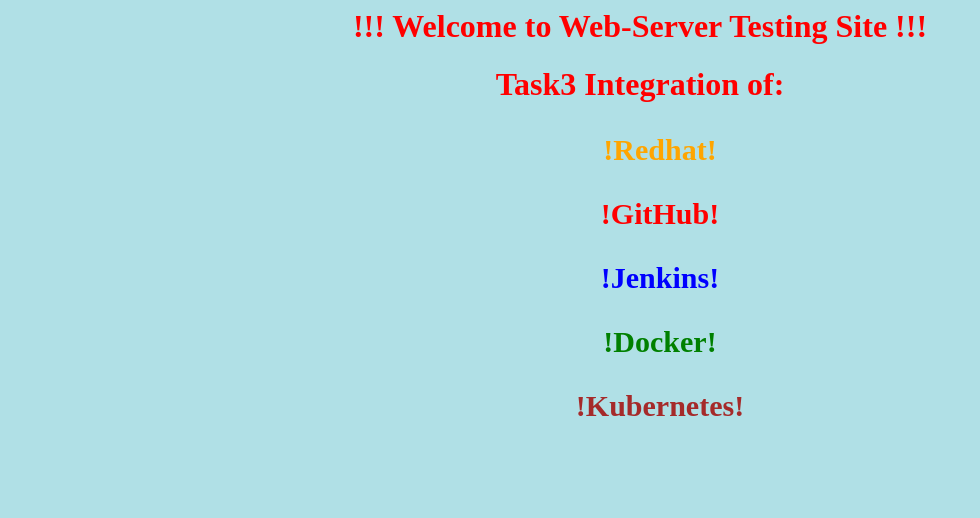
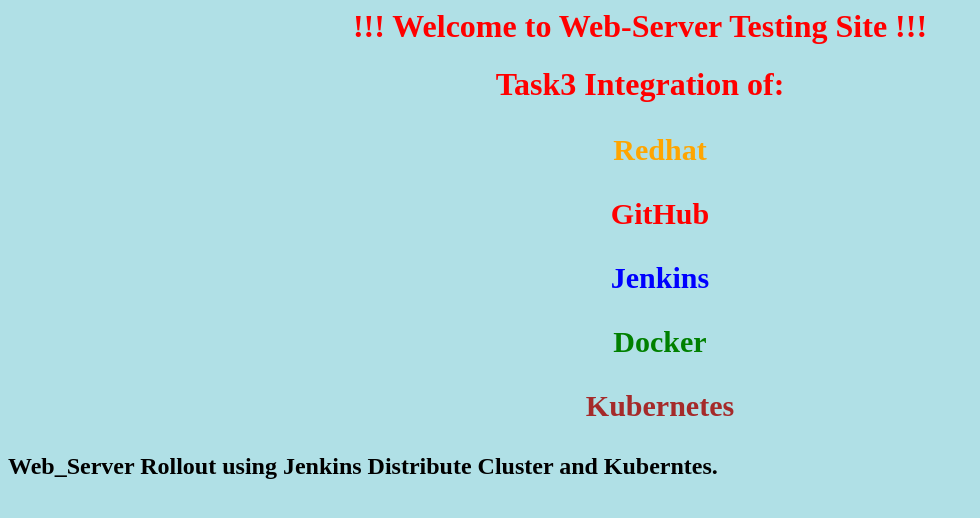
Before and after one commit to pk2101/DevOps_Task4, a plain HTML site: page index.html in a window 1280 px wide. Shown: the whole page, without its empty margins (0-980 px from the left). Drawn offline with Linux system fonts and the light colour scheme.

Commit message:
index.php

```diff
--- a/index.html
+++ b/index.html
@@ -6,12 +6,13 @@
 <h1 style="color:red;text-align: center;">Task3 Integration of:</h1>
 
 <ul>
-<h3 style="color:orange;text-align: center; font-size:30px">!Redhat!</h3>
-<h3 style="color:red;text-align: center;font-size:30px">!GitHub!</h3>
-<h3 style="color: blue;text-align: center; font-size:30px">!Jenkins!</h3>
-<h3 style="color:green;text-align: center; font-size:30px">!Docker!</h3>
-<h3 style="color:brown;text-align: center; font-size:30px">!Kubernetes!</h3>
+<h3 style="color:orange;text-align: center; font-size:30px">Redhat</h3>
+<h3 style="color:red;text-align: center;font-size:30px">GitHub</h3>
+<h3 style="color: blue;text-align: center; font-size:30px">Jenkins</h3>
+<h3 style="color:green;text-align: center; font-size:30px">Docker</h3>
+<h3 style="color:brown;text-align: center; font-size:30px">Kubernetes</h3>
 </ul>
+  <h2> Web_Server Rollout using Jenkins Distribute Cluster and Kuberntes. </h2>
 
 </body>
 </html>
```
